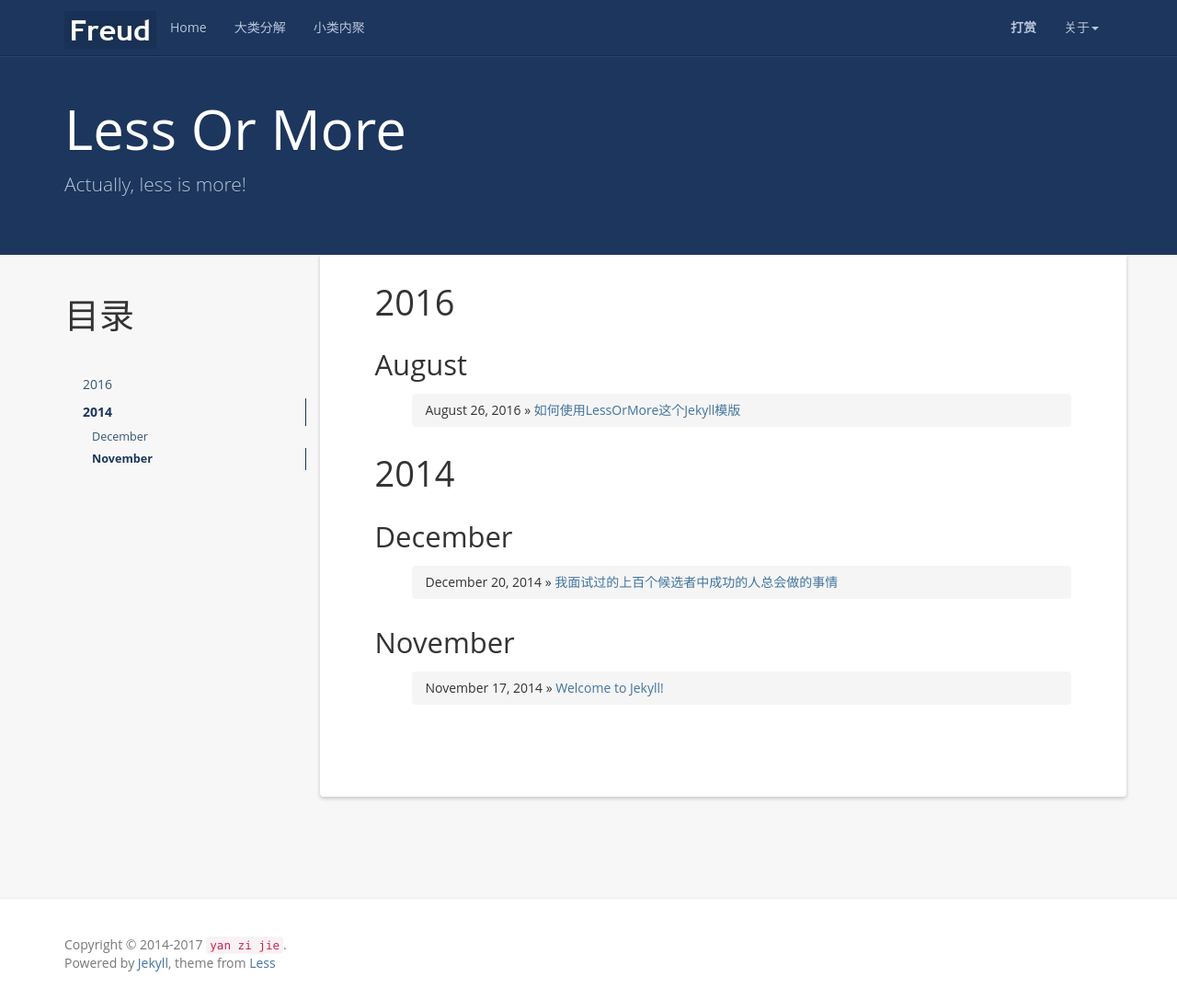
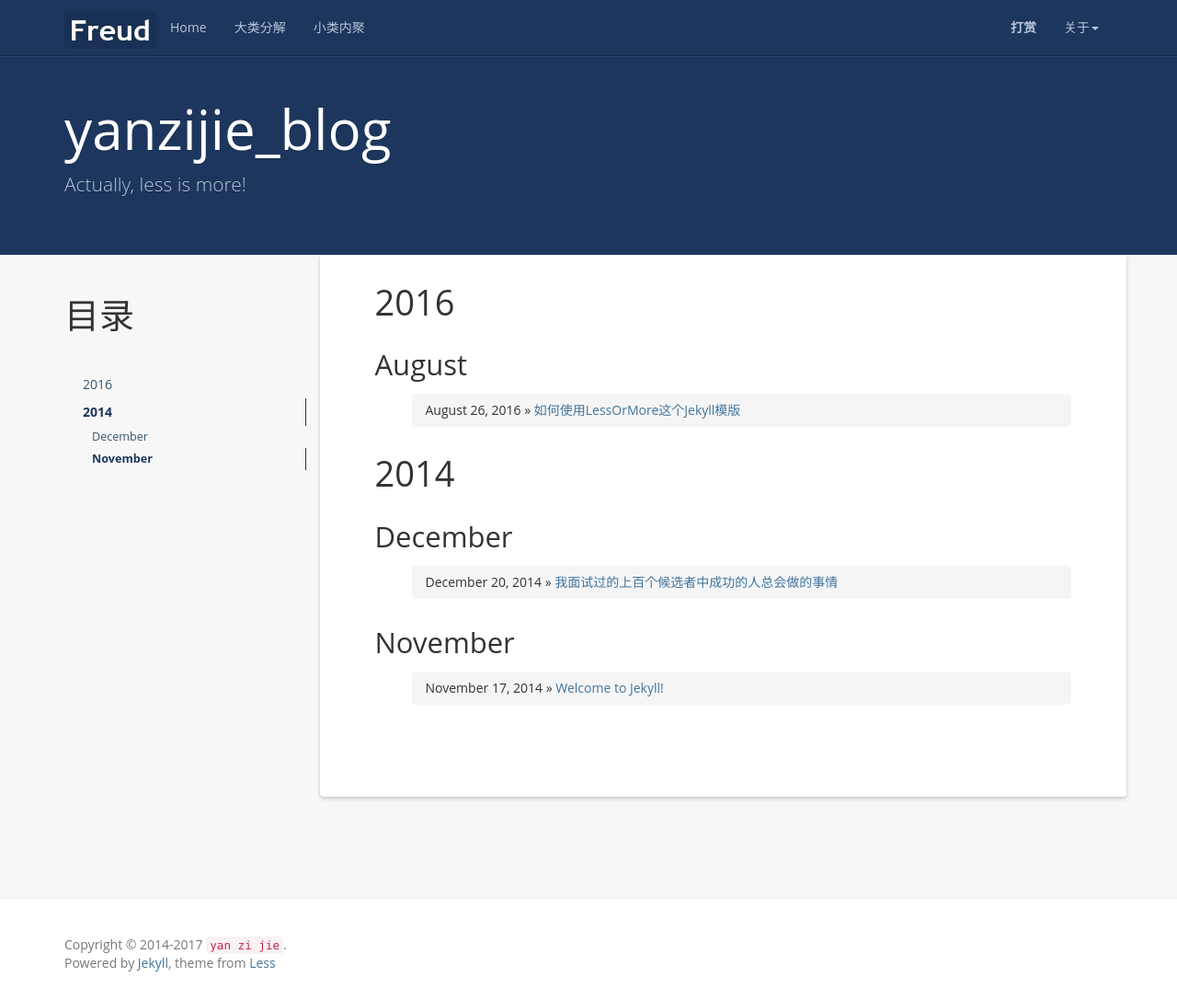
Before and after one commit to nishibaiyang/yanzijie_blog, a Jekyll site: the page built from index.html, in a window 1280 px wide and 1087 px high. Shown: the whole window at 92% size. Built offline with Jekyll 4.4.1, drawn with Linux system fonts in a browser that asks for light colours; nearby versions of some CDN libraries; the list of posts is cut into pages by our own code; comment, search, counter and statistics services are not loaded.

Commit message:
Update _config.yml

```diff
--- a/_config.yml
+++ b/_config.yml
@@ -1,11 +1,11 @@
 # Site settings
-name: Less Or More
+name: yanzijie_blog
 email: 496380369@qq.com
 author: yan zi jie
 url: https://nishibaiyang.github.io/yanzijie_blog/
 resume_site: https://nishibaiyang.github.io/yanzijie_blog/
 github: https://github.com/nishibaiyang
-baseurl: ""
+baseurl: "/yanzijie_blog"
 description: Actually, less is more!
 meta_description: 个人博客;知识在于积累
 motto: It's our wits that make us men.
```
